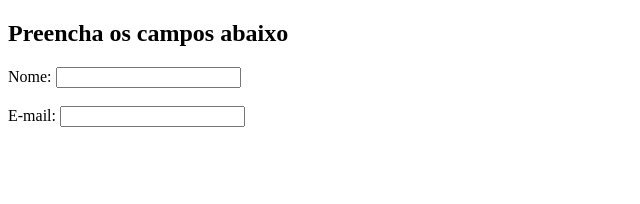
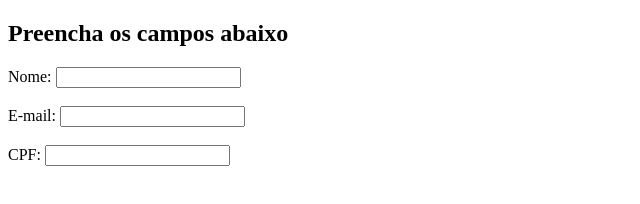
Before and after one commit to biazidioti/trybe-exercises, a plain HTML site: page exercises/html-e-css-forms-flexbox-e-responsivo_1/form.html in a window 1280 px wide. Shown: the whole page, without its empty margins (0-640 px from the left). Drawn offline with Linux system fonts and the light colour scheme.

Commit message:
Cria campo para cpf.

```diff
--- a/exercises/html-e-css-forms-flexbox-e-responsivo_1/form.html
+++ b/exercises/html-e-css-forms-flexbox-e-responsivo_1/form.html
@@ -31,6 +31,18 @@
           required
         />
       </label>
+      <br/>
+      <br/>
+      <label for="cpf">
+        CPF:
+        <input
+          type="text"
+          name="personal-info"
+          id="cpf"
+          maxlength="11"
+          required
+        />
+      </label>
     </form>
   </body>
 </html>
```
